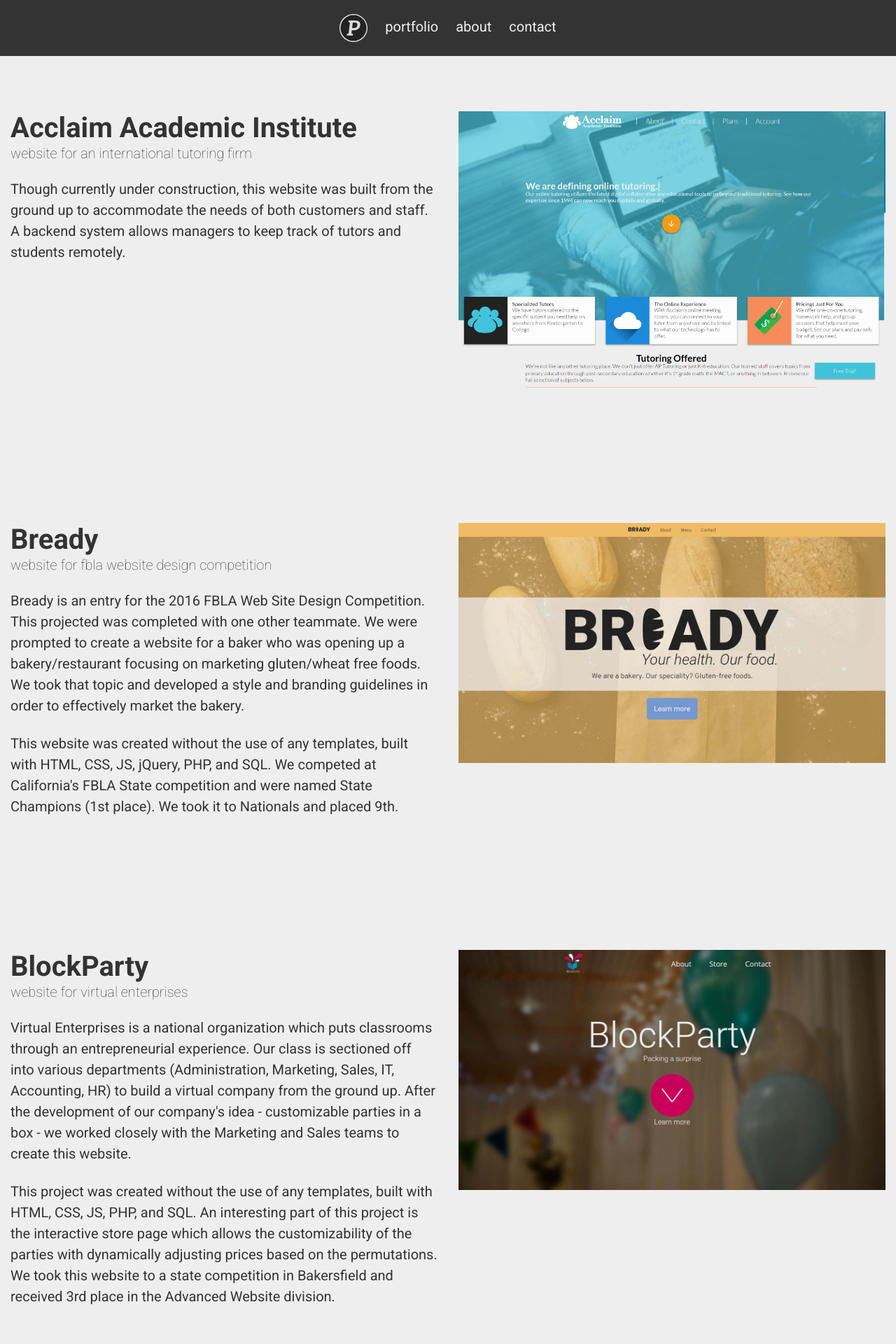
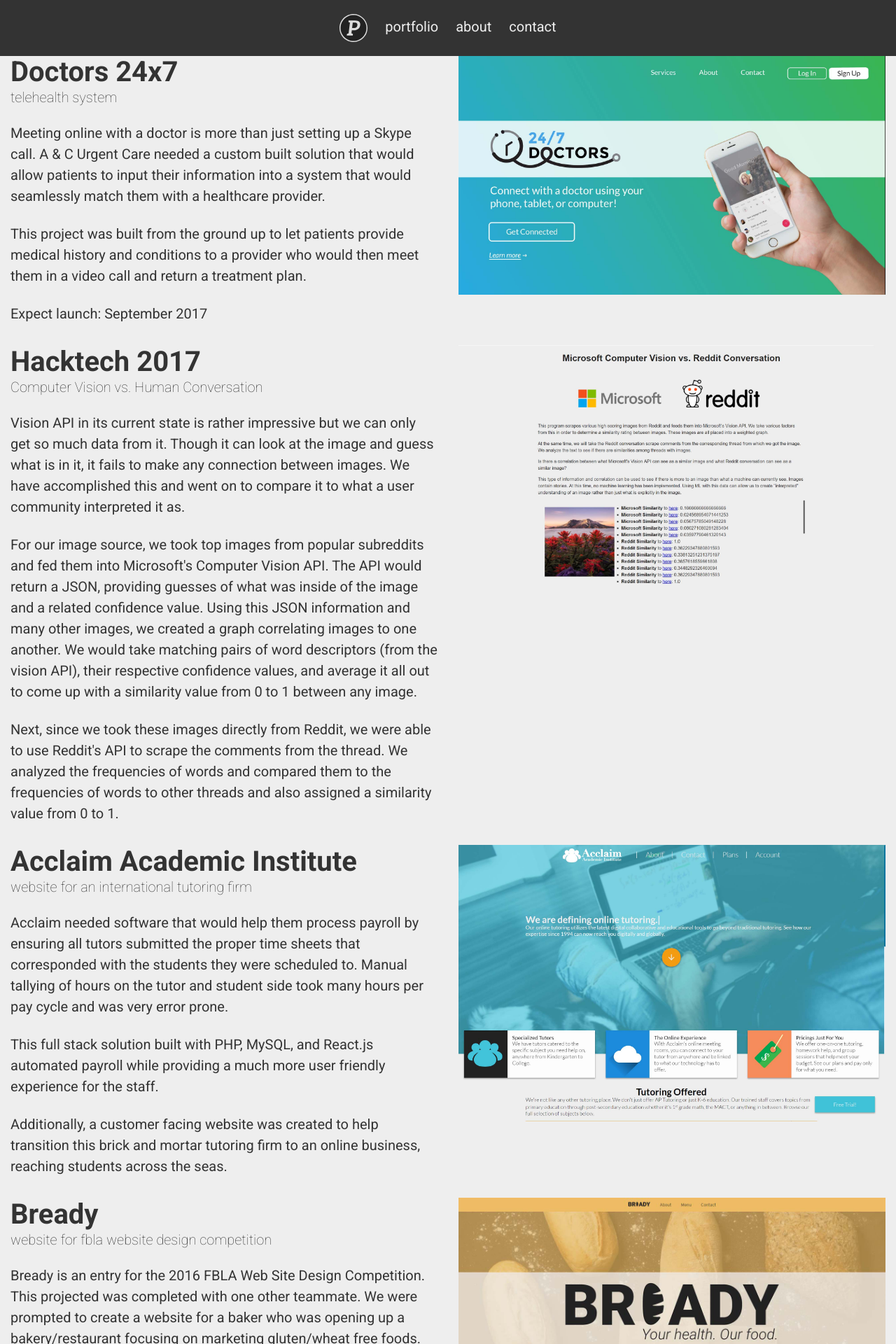
Before and after one commit to PeterYangIO/personal-site, a PHP site: page /programming in a window 1280 px wide. Shown: the top 1920 px of the page at 70% size. Run offline with PHP 8.4, Linux system fonts and the light colour scheme; some libraries are stand-ins or nearby versions.

Commit message:
content updates

```diff
--- a/css/style.css
+++ b/css/style.css
@@ -501,7 +501,7 @@
     .col-1,
     .col-2,
     .col-3,
-    .col-4, .col-8 {
+    .col-4, .col-6, .col-8 {
         width: 100%;
     }
     #black-container .row .col-4,
--- a/templates/programming.html
+++ b/templates/programming.html
@@ -1,20 +1,44 @@
 {% extends "base_layout.html" %}
 
 {% block content %}
-<div class="row">
-    <div class="container">
+<div class="container">
+    <div class="row">
+        <div class="col-6">
+            <h2>Doctors 24x7</h2>
+            <h3>telehealth system</h3>
+            <p>Meeting online with a doctor is more than just setting up a Skype call. <a href="http://urgentcareac.com/">A & C Urgent Care</a> needed a custom built solution that would allow patients to input their information into a system that would seamlessly match them with a healthcare provider.</p>
+            <p>This project was built from the ground up to let patients provide medical history and conditions to a provider who would then meet them in a video call and return a treatment plan.</p>
+            <p>Expect launch: September 2017</p>
+        </div>
+        <div class="col-6">
+            <a href="https://doctors24x7.com" target="_blank"><img src="../portfolio/files/doctors.jpg"></a>
+        </div>
+    </div>
+    <div class="row">
+        <div class="col-6">
+            <h2>Hacktech 2017</h2>
+            <h3>Computer Vision vs. Human Conversation</h3>
+            <p>Vision API in its current state is rather impressive but we can only get so much data from it. Though it can look at the image and guess what is in it, it fails to make any connection between images. We have accomplished this and went on to compare it to what a user community interpreted it as.</p>
+            <p>For our image source, we took top images from popular subreddits and fed them into Microsoft's Computer Vision API. The API would return a JSON, providing guesses of what was inside of the image and a related confidence value. Using this JSON information and many other images, we created a graph correlating images to one another. We would take matching pairs of word descriptors (from the vision API), their respective confidence values, and average it all out to come up with a similarity value from 0 to 1 between any image.</p>
+            <p>Next, since we took these images directly from Reddit, we were able to use Reddit's API to scrape the comments from the thread. We analyzed the frequencies of words and compared them to the frequencies of words to other threads and also assigned a similarity value from 0 to 1.</p>
+        </div>
+        <div class="col-6">
+            <a href="https://github.com/mduong15/Hacktech2017" target="_blank"><img src="../portfolio/files/hacktech.jpg"></a>
+        </div>
+    </div>
+    <div class="row">
         <div class="col-6">
             <h2>Acclaim Academic Institute</h2>
             <h3>website for an international tutoring firm</h3>
-            <p>Though currently under construction, this website was built from the ground up to accommodate the needs of both customers and staff. A backend system allows managers to keep track of tutors and students remotely.</p>
+            <p>Acclaim needed software that would help them process payroll by ensuring all tutors submitted the proper time sheets that corresponded with the students they were scheduled to. Manual tallying of hours on the tutor and student side took many hours per pay cycle and was very error prone.</p>
+            <p>This full stack solution built with PHP, MySQL, and React.js automated payroll while providing a much more user friendly experience for the staff.</p>
+            <p>Additionally, a customer facing website was created to help transition this brick and mortar tutoring firm to an online business, reaching students across the seas.</p>
         </div>
         <div class="col-6">
-            <a href="https://acclaimtutor.com" target="_blank"><img src="../portfolio/files/acclaim.png"></a>
+            <a href="https://acclaimtutor.com" target="_blank"><img src="../portfolio/files/acclaim.jpg"></a>
         </div>
     </div>
-</div>
-<div class="row">
-    <div class="container">
+    <div class="row">
         <div class="col-6">
             <h2>Bready</h2>
             <h3>website for fbla website design competition</h3>
@@ -25,9 +49,7 @@
             <a href="https://bready.xyz" target="_blank"><img src="../portfolio/files/bready.jpg"></a>
         </div>
     </div>
-</div>
-<div class="row">
-    <div class="container">
+    <div class="row">
         <div class="col-6">
             <h2>BlockParty</h2>
             <h3>website for virtual enterprises</h3>
@@ -38,9 +60,7 @@
             <a href="https://blockparty.peteryang.io" target="_blank"><img src="../portfolio/files/ve.jpg"></a>
         </div>
     </div>
-</div>
-<div class="row">
-    <div class="container">
+    <div class="row">
         <div class="col-6">
             <h2>Video Player</h2>
             <h3>for live a/v synchronization</h3>
@@ -52,4 +72,5 @@
         </div>
     </div>
 </div>
+
 {% endblock %}
```
Also changed, not shown: portfolio/files/acclaim.jpg (added), portfolio/files/acclaim.png (deleted), portfolio/files/doctors.jpg (added), portfolio/files/hacktech.jpg (added), 1 other file.
